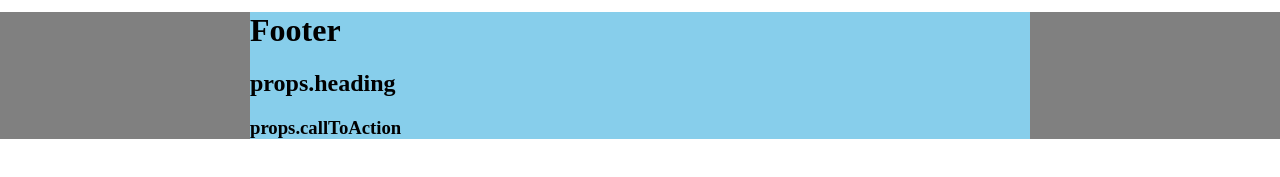
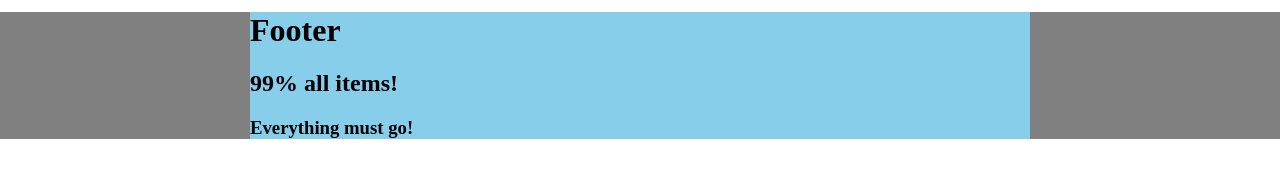
Before and after one commit to Daniel-Williams-ux/React_by_meta, a React (Vite) app: page / in a window 1280 px wide. Shown: the part 307-484 px from the top of the page. Built offline with nearby package versions, Linux system fonts and the light colour scheme.

Commit message:
updated Promofooter

```diff
--- a/src/components/PromoFooter.jsx
+++ b/src/components/PromoFooter.jsx
@@ -5,8 +5,8 @@ function PromoFooter(props) {
     <div className={css(styles.footer)}>
       <div className={css(subFooter.container)}>
         <h1>Footer</h1>
-        <h2>props.heading</h2>
-        <h3>props.callToAction</h3>
+        <h2>{props.heading}</h2>
+        <h3>{props.callToAction}</h3>
       </div>
     </div>
   )
```
